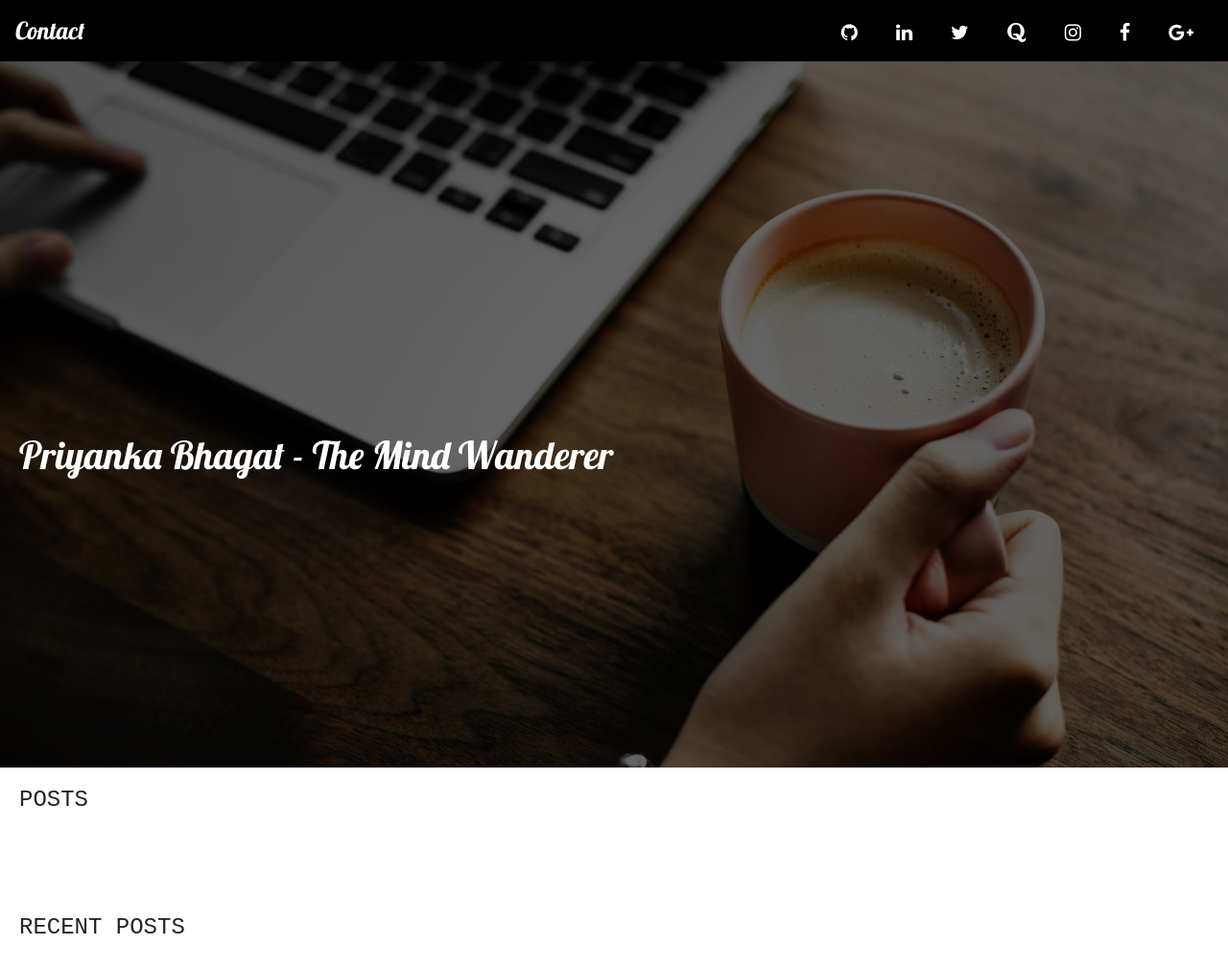
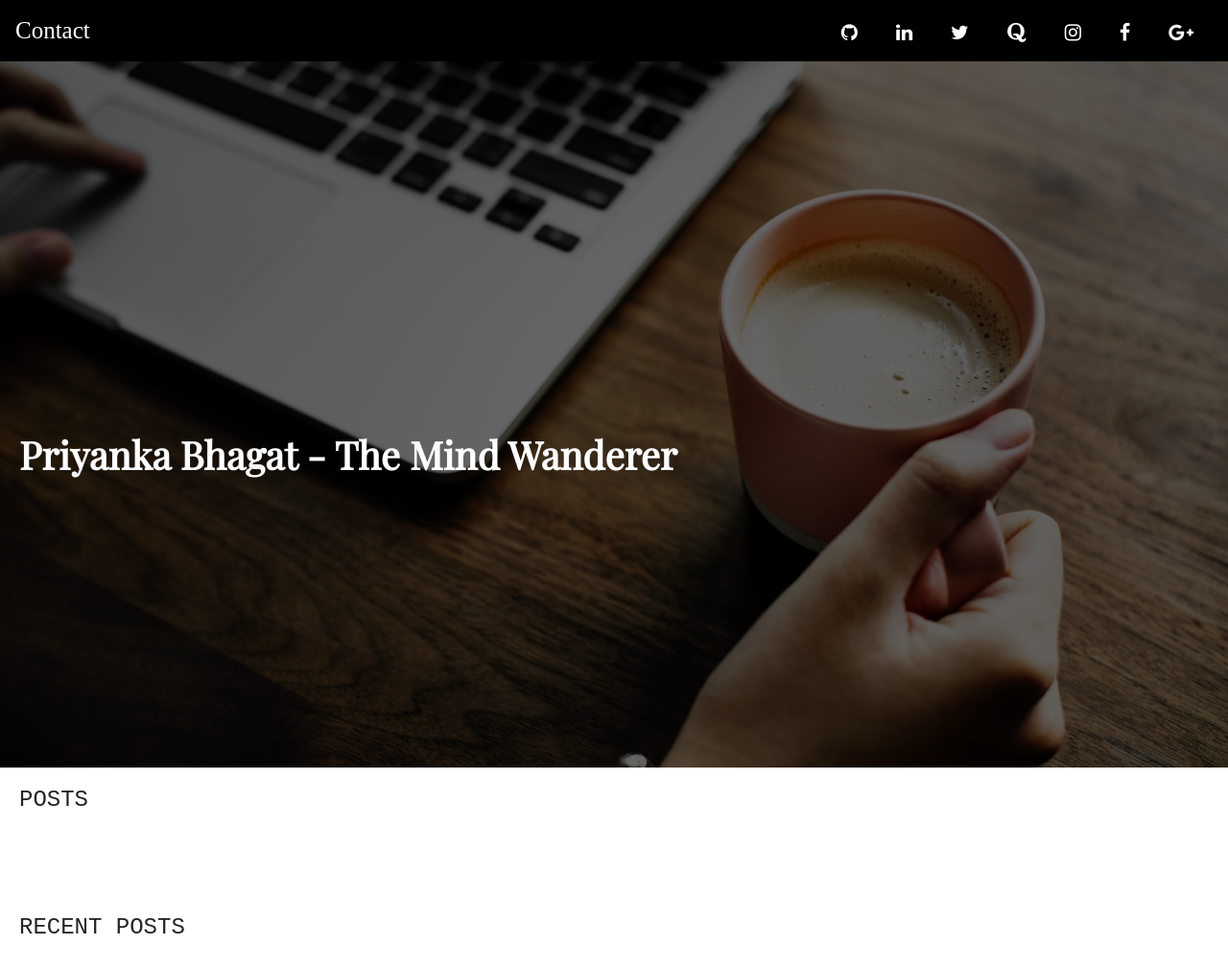
Before and after one commit to Priyanka-bhagat/My-blog, a Django app: page / in a window 1280 px wide. Shown: the whole page at 96% size. Run offline with Django 3.2, Linux system fonts and the light colour scheme; data that the repository does not hold is empty; some libraries are stand-ins or nearby versions.

Commit message:
Preview & tab image

```diff
--- a/mysite/blog/static/css/blog.css
+++ b/mysite/blog/static/css/blog.css
@@ -17,7 +17,8 @@ nav{
  }
  a{
      color: black;
-     font-family: 'lobster';
+     font-family: 'Playfair Display';
+     font-weight: bold;
  }
  h4{
      font-family: 'Courier New', Courier, monospace;
@@ -28,7 +29,7 @@ nav{
 
 .content{
     padding: 20px 20px 20px 20px;
-    font-family: 'lobster';
+    font-family: 'Playfair Display';
 
 }
 
@@ -36,7 +37,7 @@ nav{
     font-size: 16px;
 }
 p{
-
+    font-family: 'Playfair Display';
     font-size: 23px;
 }
 .ic{
--- a/mysite/blog/templates/blog/base.html
+++ b/mysite/blog/templates/blog/base.html
@@ -3,11 +3,12 @@
     <head>
             <meta name="viewport" content="width=device-width, initial-scale=1">
             <meta prefix="og: http://ogp.me/ns#" property='og:title' content='Priyanka Bhagat - The Mind Wanderer'>
-            <meta prefix="og: http://ogp.me/ns#" property='og:image' content='bg.jpg'>
+            <meta prefix="og: http://ogp.me/ns#" property='og:image' content='{% static "preview.png" %}'>
            <meta prefix="og: http://ogp.me/ns#" property='og:description' content='I have built this blog using Django framework to share my innumerable thoughts as & when I get time.'/>
           <meta prefix="og: http://ogp.me/ns#" property='og:url' content='priyankabhagat.pythonanywhere.com'/>
             <link rel="stylesheet" href="https://maxcdn.bootstrapcdn.com/bootstrap/4.1.3/css/bootstrap.min.css">
-            <link href="//fonts.googleapis.com/css?family=Lobster&subset=latin,latin-ext" rel="stylesheet" type="text/css">
+            <link rel="shortcut icon" type="image/jpg" href="{% static 'bg_tn.jpg' %}" />
+            <link href="https://fonts.googleapis.com/css?family=Playfair Display" rel="stylesheet">
 
             <link href="https://maxcdn.bootstrapcdn.com/font-awesome/4.7.0/css/font-awesome.min.css" rel="stylesheet">
 
--- a/mysite/blog/templates/blog/post_detail.html
+++ b/mysite/blog/templates/blog/post_detail.html
@@ -5,7 +5,7 @@
                 <meta name="viewport" content="width=device-width, initial-scale=1">
                 <link rel="stylesheet" href="https://maxcdn.bootstrapcdn.com/bootstrap/4.1.3/css/bootstrap.min.css">
 
-        <link href="//fonts.googleapis.com/css?family=Lobster&subset=latin,latin-ext" rel="stylesheet" type="text/css">
+                <link href="https://fonts.googleapis.com/css?family=Playfair Display" rel="stylesheet">
         <link href="https://maxcdn.bootstrapcdn.com/font-awesome/4.7.0/css/font-awesome.min.css" rel="stylesheet">
         <link rel="stylesheet" href="{% static 'css/post_detail.css' %}">
         <title>
--- a/mysite/blog/templates/blog/post_list.html
+++ b/mysite/blog/templates/blog/post_list.html
@@ -10,7 +10,7 @@
                     Published: {{ post.published_date }}
                     <br>
                     <br>
-                <p>{{ post.subtext|linebreaksbr }}....<a href="{% url 'post_detail' pk=post.pk %}" style="display: inline; font-size: 15px;">(Continue Reading)</a></p>
+                <p>{{ post.subtext|linebreaksbr }}....<a href="{% url 'post_detail' pk=post.pk %}" style="display: inline; font-size: 15px; font-family:'fantasy';">(Continue Reading)</a></p>
                </div>
                {% endfor %}
 <br><br><br><br>
```
Also changed, not shown: mysite/blog/static/css/post_detail.css (+6 -6 lines), mysite/blog/static/bg_tn.jpg (added), mysite/blog/static/preview.png (added).
